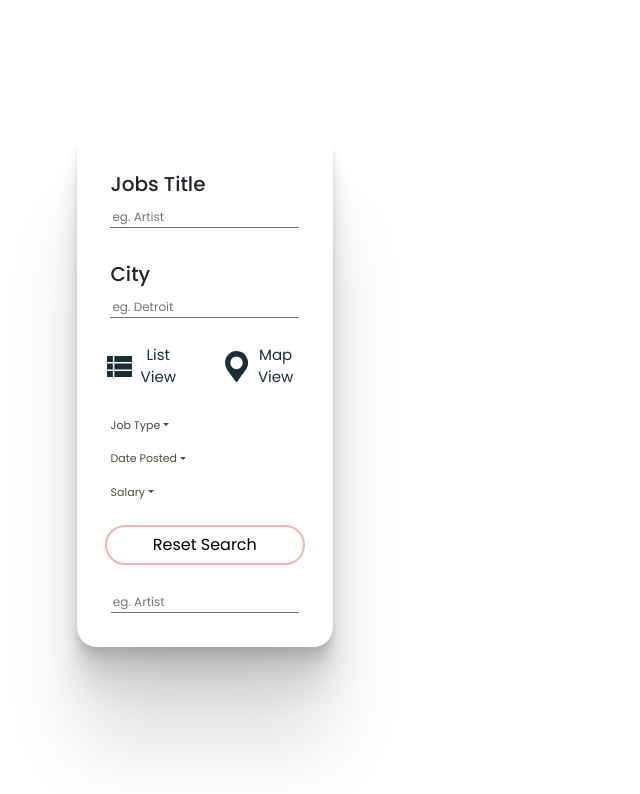
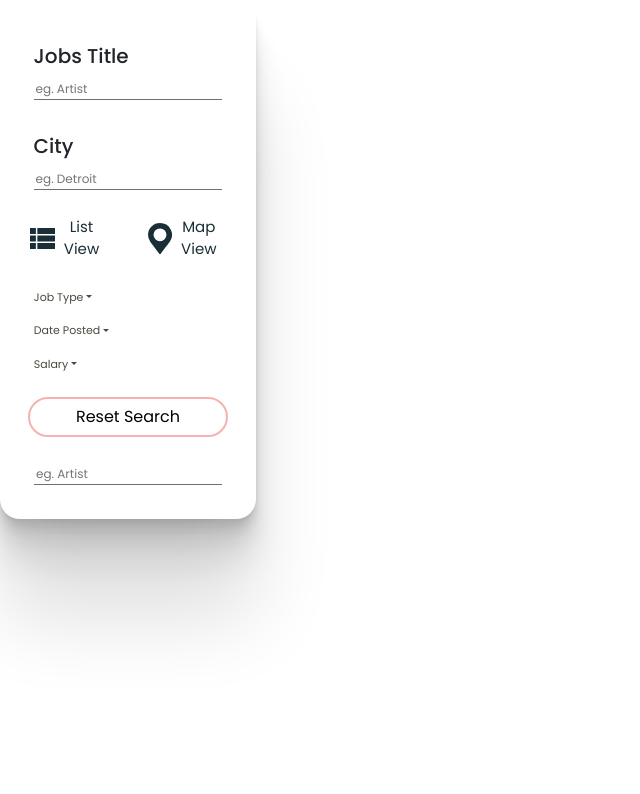
Before and after one commit to arnavs-0/dystic, a React (Create React App) app: page / in a window 1280 px wide. Shown: the top 794 px of the page, without its empty margins (0-640 px from the left). Built offline with nearby package versions, Linux system fonts and the light colour scheme.

Commit message:
Removed static positioning

```diff
--- a/src/Styles/Pages/Home/Results.scss
+++ b/src/Styles/Pages/Home/Results.scss
@@ -16,8 +16,6 @@ body {
 
   min-height: 500px;
   width: 20vw;
-  margin-left: 6%;
-  margin-top: 10%;
   background: white;
   border-radius: 20px;
   padding: 10px;
```
